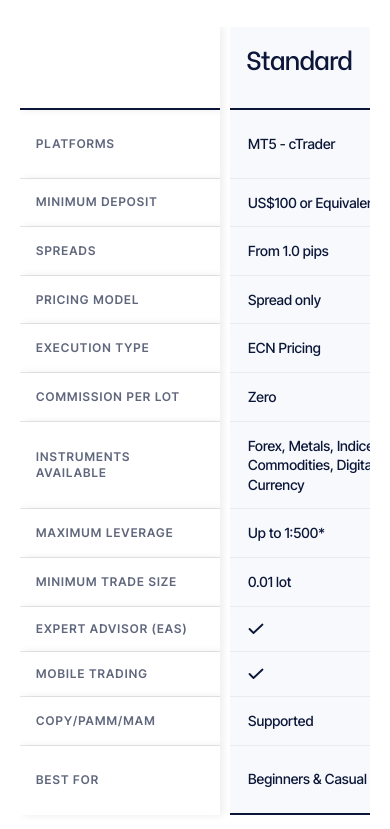
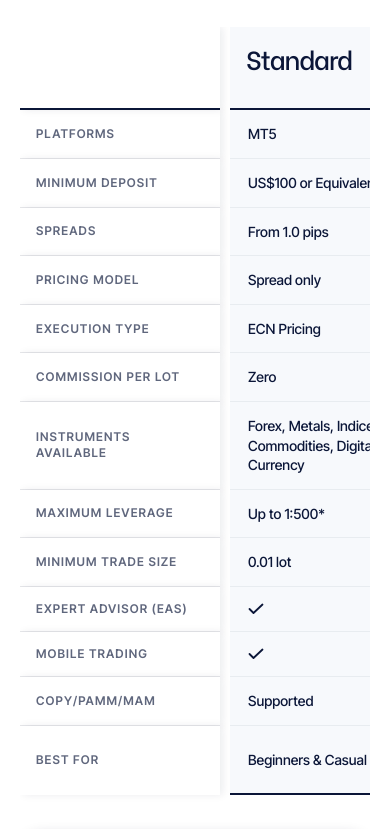
Before and after one commit to maheshBavishi/yumeprime-webapp, a Next.js app: page / in a window 390 px wide. Shown: the part 4112-4941 px from the top of the page. Built offline with nearby package versions, Linux system fonts and the light colour scheme.

Commit message:
feat: implement responsive footer component and update application layout with new rendering modules

```diff
--- a/src/app/layout.js
+++ b/src/app/layout.js
@@ -2,7 +2,7 @@ import { Geist, Geist_Mono, Inter_Tight } from "next/font/google";
 import "./globals.css";
 import Header from "@/components/header";
 import Footer from "@/components/footer";
-
+//Updated on 7th Sep
 const intertight = Inter_Tight({
   variable: "--font-inter-tight",
   subsets: ["latin"],
--- a/src/components/footer/footer.module.scss
+++ b/src/components/footer/footer.module.scss
@@ -291,10 +291,10 @@
 
     .contactSection {
         display: grid;
-        grid-template-columns: repeat(3, 1fr);
+        grid-template-columns: repeat(2, 1fr);
         gap: 24px;
 
-        @include respond-to("md") {
+        @include respond-to("tab") {
             grid-template-columns: 1fr;
             gap: 16px;
         }
--- a/src/components/footer/index.js
+++ b/src/components/footer/index.js
@@ -146,19 +146,7 @@ export default function Footer() {
                             <LocationIcon />
                         </div>
                         <div className={styles.contactDetails}>
-                            <span className={styles.contactLabel}>Registered Address</span>
-                            <span className={styles.contactValue}>
-                                Unit 1, La Place Creole Rodney Bay Village Gros Islet, Saint Lucia.
-                            </span>
-                        </div>
-                    </div>
-
-                    <div className={styles.contactCard}>
-                        <div className={styles.contactIconWrapper}>
-                            <LocationIcon />
-                        </div>
-                        <div className={styles.contactDetails}>
-                            <span className={styles.contactLabel}>Operational Address</span>
+                            <span className={styles.contactLabel}>Registered Office</span>
                             <span className={styles.contactValue}>
                                 Office no 33, 21 Rodney Bay Gardens, Rodney Bay, Gros Islet, Saint Lucia.
                             </span>
@@ -173,7 +161,11 @@ export default function Footer() {
                     <div className={styles.disclaimerBlock}>
                         <h5>Legal</h5>
                         <p>
-                            YUME PRIME FINANCIAL LTD, operating as Yume Prime, is a company incorporated in Saint Lucia. Registration No: 2026-00632. The registered office of YUME PRIME FINANCIAL LTD is at office no 33, 21 Rodney Bay Gardens, Rodney Bay, Gros Islet, Saint Lucia.
+                            YUME PRIME FINANCIAL LTD, operating as Yume Prime, is a company incorporated in Saint Lucia. Registration No: 2026-00632. The registered office of YUME PRIME FINANCIAL LTD is at
+                            Registered Address:
+                            Unit 1, La Place Creole Rodney Bay Village Gros Islet, Saint Lucia.
+                            Operational Address:
+                            Office no 33, 21 Rodney Bay Gardens, Rodney Bay, Gros Islet, Saint Lucia.
                         </p>
                     </div>
 
--- a/src/renderning/home/accountStage/index.js
+++ b/src/renderning/home/accountStage/index.js
@@ -24,9 +24,9 @@ const CheckIcon = ({ className }) => (
 const tableRows = [
     {
         label: "PLATFORMS",
-        standard: " MT5 - cTrader",
-        plus: " MT5 - cTrader - Trading View",
-        pro: " MT5 - cTrader - Trading View",
+        standard: " MT5 ",
+        plus: " MT5  - Trading View",
+        pro: " MT5  - Trading View",
     },
     {
         label: "MINIMUM DEPOSIT",
```
